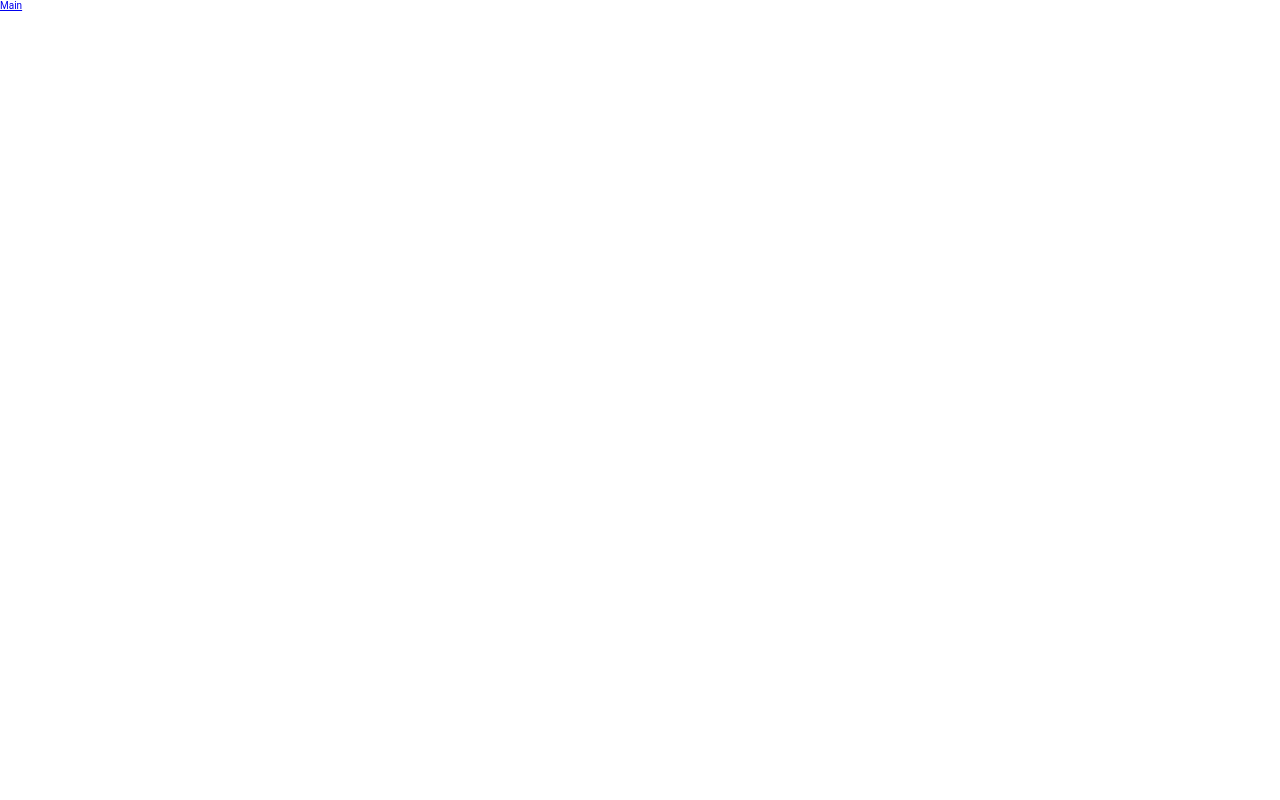
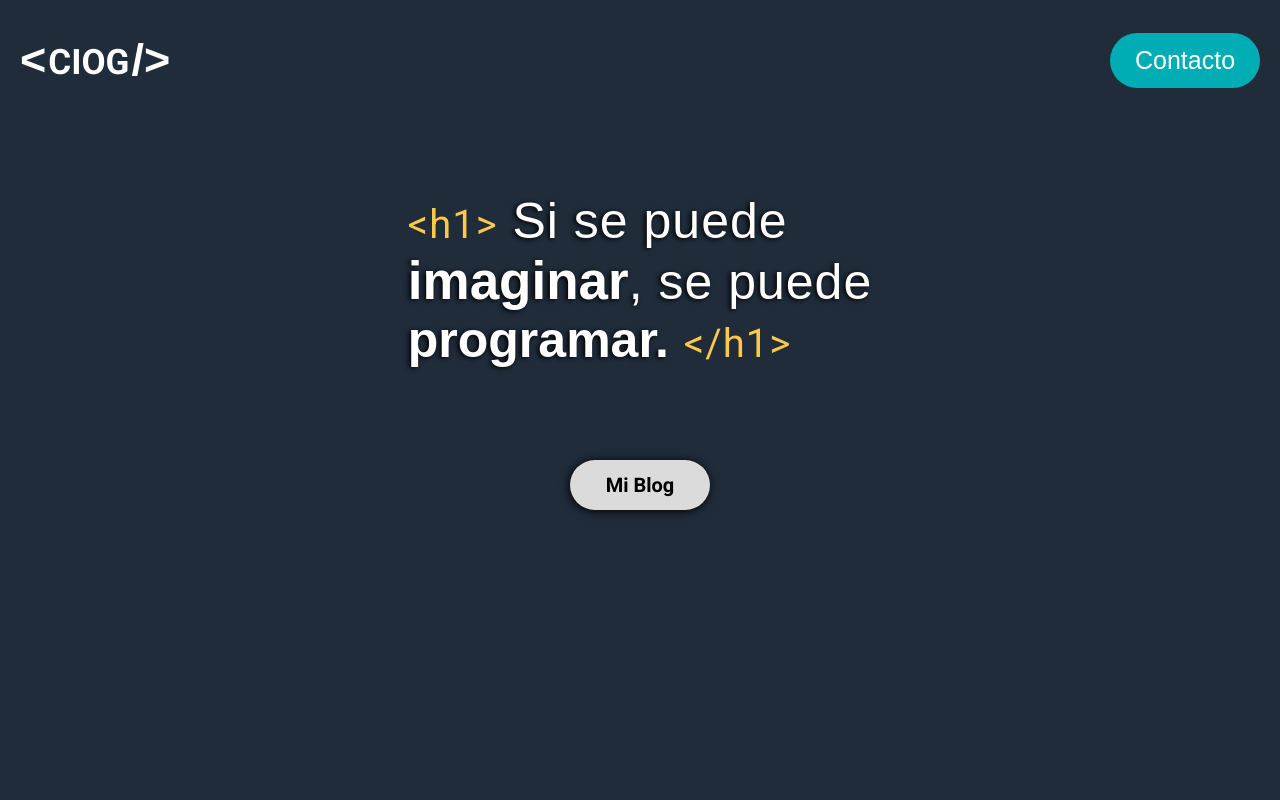
Before and after one commit to CIOG2/CIOG2, a plain HTML site: page index.html in a window 1280 px wide. Drawn offline with Linux system fonts and the light colour scheme; a web font is replaced by a local one.

Commit message:
Elimine el texto que se inserta letra por letra del blogMain.html y lo pase al index para que sea mi portada. ademas de sus respectivos estilos

```diff
--- a/index.html
+++ b/index.html
@@ -1,19 +1,55 @@
 <!DOCTYPE html>
 <html lang="en">
   <head>
-    <meta charset="UTF-8">
-    <meta http-equiv="X-UA-Compatible" content="IE=edge">
-    <meta name="viewport" content="width=device-width, initial-scale=1.0">
+    <meta charset="UTF-8" />
+    <meta http-equiv="X-UA-Compatible" content="IE=edge" />
+    <meta name="viewport" content="width=device-width, initial-scale=1.0" />
     <title>CIOG 2</title>
-    <link rel="stylesheet" href="src/CSS/main.css">
-    <link rel="stylesheet" href="src/CSS/index/index.css">
+    <link rel="stylesheet" href="src/CSS/main.css" />
+    <link rel="stylesheet" href="src/CSS/index/index.css" />
+    <!-- FUENTES -->
+    <link rel="preconnect" href="https://fonts.googleapis.com" />
+    <link rel="preconnect" href="https://fonts.gstatic.com" crossorigin />
+    <link
+      href="https://fonts.googleapis.com/css2?family=DM+Sans:ital,wght@0,400;0,500;0,700;1,500&family=Mochiy+Pop+P+One&family=Roboto:ital,wght@0,400;0,500;0,700;0,900;1,500&display=swap"
+      rel="stylesheet"
+    />
+    <!--  -->
   </head>
   <body>
-   <section class="container__title">
-
+    <header class="header-index">
+      <nav class="header-nav">
+        <div>
+          <section class="container__title flex">
+            <a href="#" class="logo-container flex">
+              <p class="logo-llaves"><</p>
+              <p class="logo-text">CIOG</p>
+              <p class="logo-llaves">/></p>
+            </a>
+          </section>
+        </div>
+        <div>
+          <a href="#"> <button>Contacto</button> </a>
+        </div>
+      </nav>
+    </header>
+    <main class="main-index">
+        <section class="main__section--title">
+            <h1>
+              <span class="estilosH1" id="ETIQUETA-1"> </span
+              ><span class="estilosH1" id="ETIQUETA-2"></span>
+              <span id="ETIQUETA-3"></span> <br />
+              <span class="negrita" id="ETIQUETA-4"></span
+              ><span id="ETIQUETA-5"></span> <br />
+              <span class="negrita2" id="ETIQUETA-6"></span>
+              <span class="estilosH1" id="ETIQUETA-7"></span
+              ><span class="estilosH1" id="ETIQUETA-8"></span>
+            </h1>
         </section>
         <section class="container__button">
-        <a href="./src/html/blogMain.html">Main</a>
+            <a class="flex" href="./blogMain.html">Mi Blog</a>
         </section>
+    </main>
+    <script src="src/JS/componentes/insetarTexto.js"></script>
 </body>
 </html>
--- a/src/CSS/index/index.css
+++ b/src/CSS/index/index.css
@@ -0,0 +1,178 @@
+body{
+  width: 100%;
+  height: 100vh;
+  background-color: var(--grisAzulito);
+}
+
+.header-index{
+  width: 100%;
+  height: 15%;
+  padding: 0 20px;
+}
+.header-nav{
+  display: flex;
+  justify-content: space-between;
+  align-items: center;
+  width: 100%;
+  height: 100%;
+}
+.container__title .logo-container {
+  text-decoration: none;
+  margin: 5%;
+  color: var(--clarito);
+}
+.logo-container {
+  color: white;
+  text-decoration: none;
+}
+.logo-container .logo-text {
+  font-family: "Roboto", sans-serif;
+  font-size: 2rem;
+  font-weight: 700;
+  margin: 5px 2px 0 2px;
+}
+.logo-container .logo-llaves {
+  font-family: "Mochiy Pop P One", sans-serif;
+  font-size: 3rem;
+  font-weight: 900;
+}
+.logo-container p {
+  transform: scale(1);
+  color: white;
+  transition: all 1s;
+}
+.logo-container:hover p {
+  transform: scale(1.1);
+  color: var(--dorado);
+  transition: all 1s;
+}
+.header-nav div a button{
+  width: 110px;
+  height: 40px;
+  font-size: 2rem;
+  color: white;
+  background-color: #00adb5;
+  border-radius: 30px;
+  border: none;
+  cursor: pointer;
+}
+
+.main-index {
+  width: 100%;
+  height: 85%;
+}
+.main__section--title{
+  display: flex;
+  justify-content: center;
+  align-items: center;
+  width: 100%;
+  height: 70%;
+  padding: 50px 10% 70px 10%;
+}
+.main__section--title h1{
+  font-family: Arial, Helvetica, sans-serif;
+  font-size: 4rem;
+  letter-spacing: 0.1rem;
+  color: white;
+  text-align: center;
+  font-weight: lighter;
+  text-shadow: -2px 1px 5px rgb(0 0 0);
+  text-align: left;
+}
+.main__section--title h1 .estilosH1{
+  font-family: 'Roboto', sans-serif;
+  font-size: 3rem;
+  color: var(--dorado);
+  text-shadow: 0px 0px 0px rgb(0 0 0);
+}
+.main__section--title h1 .negrita{
+  font-size: 4.3rem;
+  font-weight: bold;
+  letter-spacing: 0;
+}
+.main__section--title h1 .negrita2{
+  font-size: 4rem;
+  font-weight: 600;
+  letter-spacing: 0;
+}
+
+.container__button{
+  display: flex;
+  justify-content: center;
+  width: 100%;
+  height: 30%;
+}
+.aparicion{
+  opacity: 1;
+  background-color: red;
+  font-size: 33rem;
+  transition: all 1s;
+}
+
+
+
+
+.container__button a{
+  width: 140px;
+  height: 50px;
+  background-color: var(--clarito);
+  font-size: 2rem;
+  color: black;
+  font-weight: 700;
+  text-decoration: none;
+  border-radius: 30px;
+  box-shadow: -1px 1px 10px rgb(0 0 0);
+  opacity: 1;
+}
+
+
+@media(min-width: 360px){
+  .logo-container .logo-text {
+    font-size: 2.5rem;
+  }
+  .logo-container .logo-llaves {
+    font-size: 3.5rem;
+  }
+  .header-nav div a button{
+    width: 135px;
+    height: 45px;
+  }
+}
+
+@media(min-width: 600px){
+  .main__section--title{
+    height: 50%;
+  }
+  .container__button{
+    height: 50%;
+  }
+
+
+
+  .logo-container .logo-text {
+    font-size: 3.5rem;
+  }
+  .logo-container .logo-llaves {
+    font-size: 4.5rem;
+  }
+  .header-nav div a button{
+    width: 150px;
+    height: 55px;
+    font-size: 2.5rem;
+  }
+
+  .main__section--title h1{
+    font-size: 5rem;
+    letter-spacing: 0.1rem;
+  }
+  .main__section--title h1 .estilosH1{
+    font-size: 4rem;
+  }
+  .main__section--title h1 .negrita{
+    font-size: 5.3rem;
+  }
+  .main__section--title h1 .negrita2{
+    font-size: 5rem;
+  }
+
+}
--- a/src/CSS/main.css
+++ b/src/CSS/main.css
@@ -38,3 +38,8 @@ html{
     align-items: center;
     flex-direction: column;
 }
+.flex5{
+    display: flex;
+    justify-content: flex-start;
+    align-items: center;
+}
--- a/src/JS/componentes/insetarTexto.js
+++ b/src/JS/componentes/insetarTexto.js
@@ -19,7 +19,7 @@ let texto = {
     llaveCierre2: '/h1>',
 }
 
-function insetarElTexto(POSICION,T,valor) {
+function insetarElTexto(POSICION,T,valor,ultimo) {
     for (let i = 0; i < T.length; i++) {
         setTimeout(function () {
             POSICION.innerHTML += T[i];
```
Also changed, not shown: blogMain.html (+22 -20 lines). Lines whose indentation alone changed are shown as unchanged.
